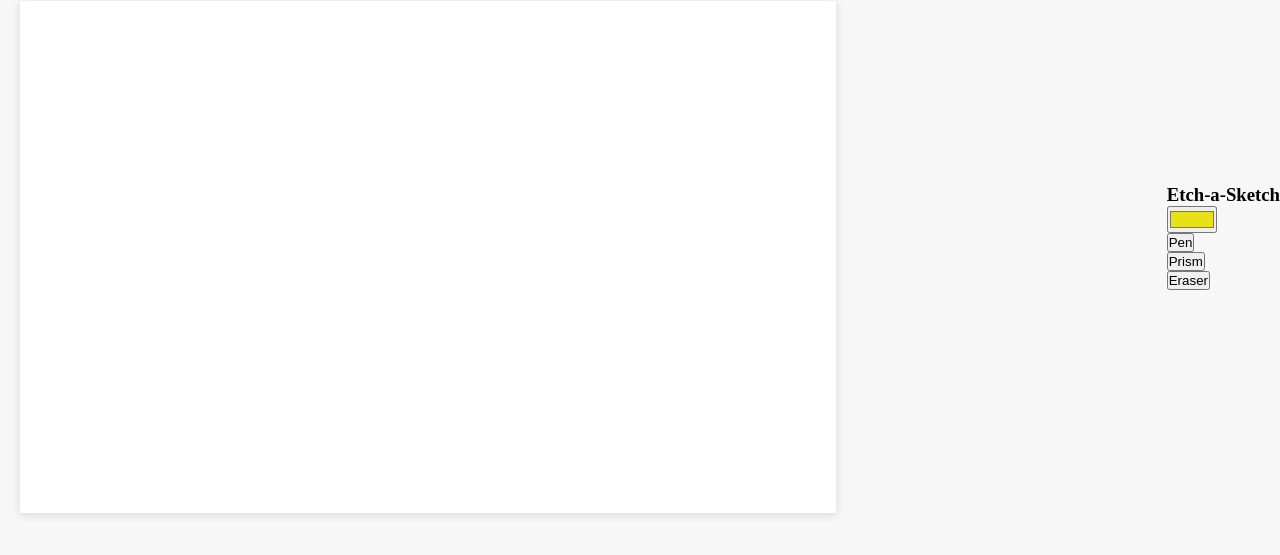
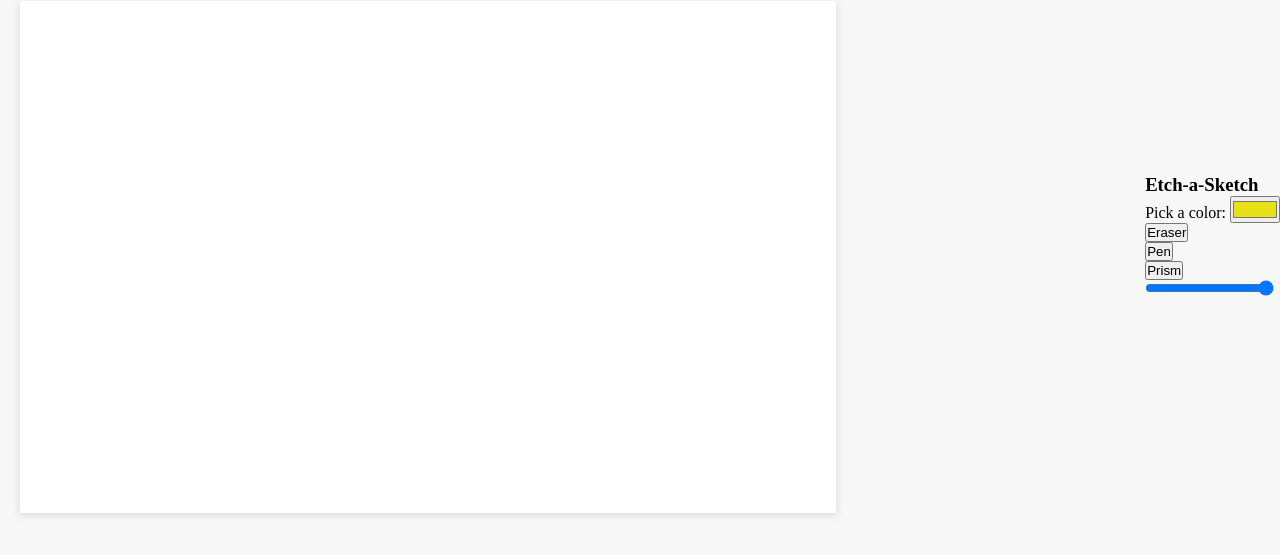
Before and after one commit to bartue-dev/Etch-a-Sketch, a plain HTML site: page index.html in a window 1280 px wide. Shown: the part 39-594 px from the top of the page. Drawn offline with Linux system fonts and the light colour scheme.

Commit message:
Edit selection-container into settings. Add input type range to display a slider feature.

```diff
--- a/index.html
+++ b/index.html
@@ -14,23 +14,34 @@
     <!-- elements here generated in JavaScript -->
   </main>
 
-  <section class="selector-container">
+  <section class="settings">
     <div class="title">
       <h3>Etch-a-Sketch</h3>
     </div>
     <div class="color-selection">
+
       <div class="color-picker">
+        <label for="input-color-picker">Pick a color:</label>
         <input name="color" id="input-color-picker" value="#e8e117" type="color">
       </div>
-      <div class="pen">
-        <button class="btn-pen">Pen</button>
-      </div>
-      <div class="prism">
-        <button class="btn-prism">Prism</button>
-      </div>
+
       <div class="eraser">
         <button class="btn-eraser">Eraser</button>
       </div>
+
+      <div class="pen-prism">
+        <div class="pen">
+          <button class="btn-pen">Pen</button>
+        </div>
+        <div class="prism">
+          <button class="btn-prism">Prism</button>
+        </div>
+      </div>
+
+    </div>
+
+    <div class="slider-container">
+      <input type="range" min="3" max="64" value="64" class="input-slider">
     </div>
 
   </section>
```
